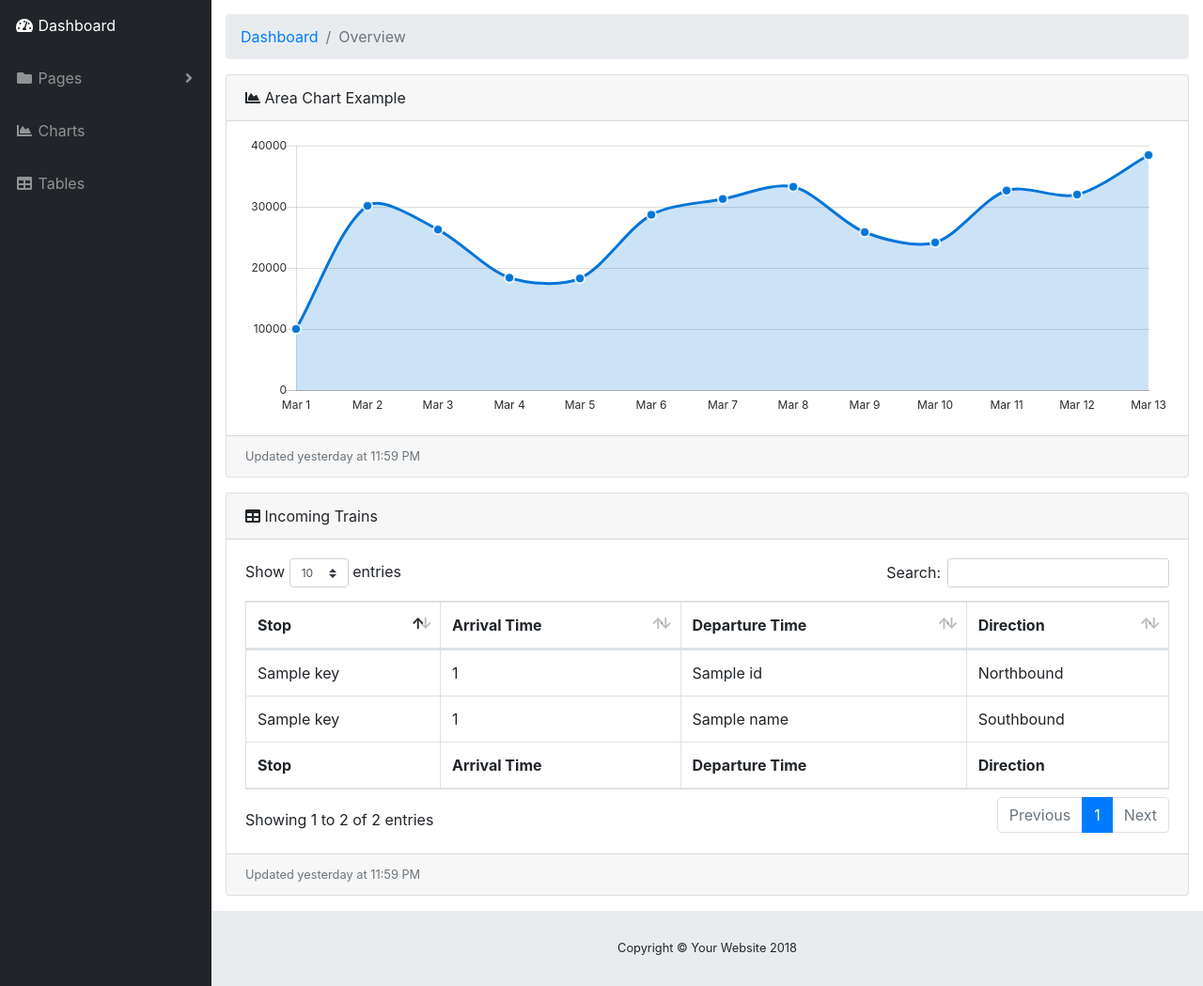
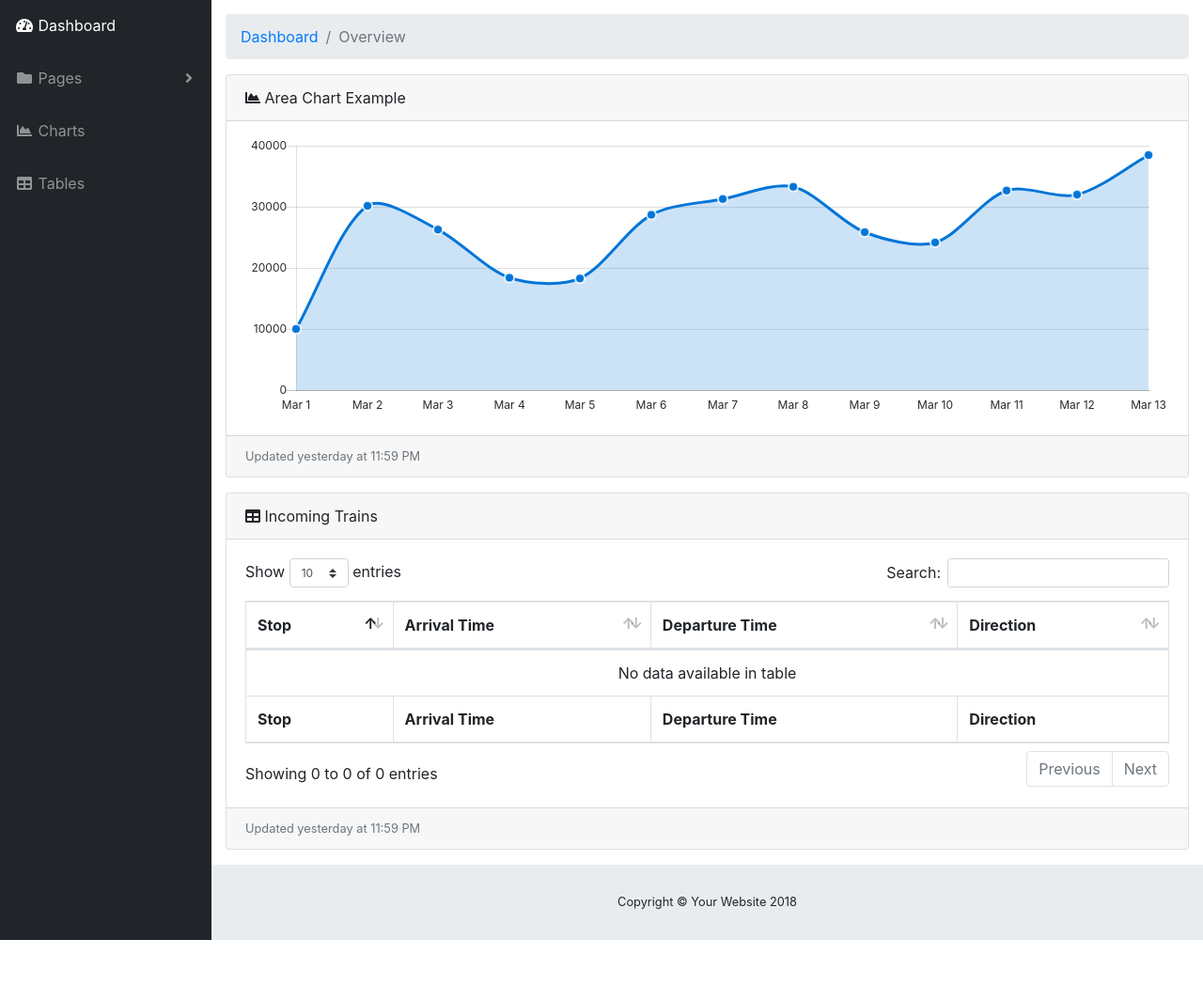
Before and after one commit to robjweiss/NYC-Subway-Visualizations, a Flask app: template app/templates/index.html in a window 1280 px wide. Shown: the part 73-1122 px from the top of the page at 94% size. After the commit the page ends 1073 px from the top, so only its background shows below. Run offline with Flask 2, Linux system fonts and the light colour scheme; the template is opened without the code that fills it: most values are stand-ins (such as "Sample title", 1, 10 or a date in 2020); parts of the project's set-up code (start-up, migrations or seed data) failed here and were passed over; some libraries are stand-ins or nearby versions.

Commit message:
fixed duplicates:

```diff
--- a/app/templates/index.html
+++ b/app/templates/index.html
@@ -184,20 +184,24 @@
                   <tbody>
 				  {% for key, value in arrivals.items() %}
 				  {% for train in value[0] %}
+				  {% if loop.index % 2 == 0 %}
                     <tr>
                       <td>{{ key }}</td>
                       <td>{{ train[0] }}</td>
 					  <td>{{ train[1] }}</td>
                       <td>Northbound</td>
                     </tr>
+				  {% endif %}
 				  {% endfor %}
 				  {% for train in value[1] %}
+				  {% if loop.index % 2 == 0 %}
                     <tr>
                       <td>{{ key }}</td>
                       <td>{{ train[0] }}</td>
 					  <td>{{ train[1] }}</td>
                       <td>Southbound</td>
                     </tr>
+				  {% endif %}
 				  {% endfor %}
 				  {% endfor %}
                   </tbody>
```
